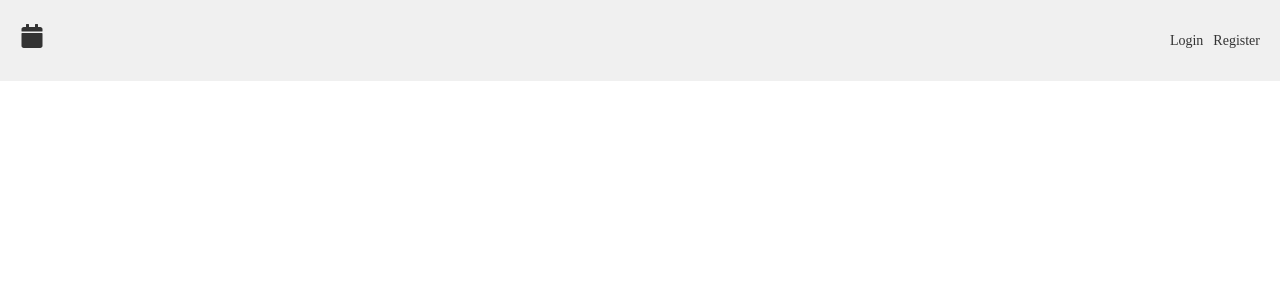
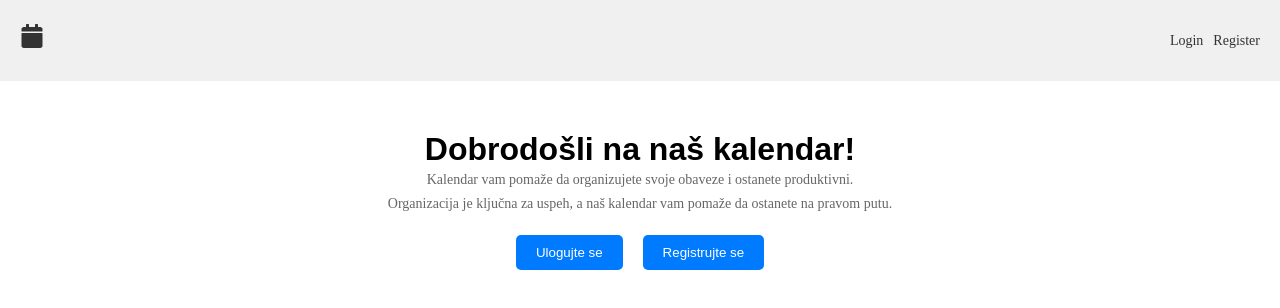
Before and after one commit to elab-development/internet-tehnologije-projekat-googlekalendar_2020_0195, a React (Create React App) app in the folder reactprojekat/: page / in a window 1280 px wide. Before the commit this address had no page. Shown: the top 308 px of the page. Built offline with nearby package versions, Linux system fonts and the light colour scheme.

Commit message:
kreirana pocetna stranica

```diff
--- a/reactprojekat/src/App.js
+++ b/reactprojekat/src/App.js
@@ -6,6 +6,7 @@ import Navbar from './Nav/Navbar';
 import Calendar from './Kalendar/Calendar';
 import Modal from './Kalendar/Modal';
 import GodisnjiKalendar from './Kalendar/GodisnjiKalendar/GodisnjiKalendar';
+import Pocetna from './Pocetna/Pocetna';
 
 function App() {
   const [token,setToken]=useState(null);
@@ -18,7 +19,11 @@ function App() {
     <Router>
       <div className="App">
         <Navbar token={token} setToken={setToken}> </Navbar>
+
+
         <Routes>
+        <Route path="/" element={<Pocetna />} />
+
           <Route path="/login" element={<Login setToken={setToken} />} />
           <Route path="/register" element={<Register />} />
           <Route path="/kalendar/godisnji" element={<GodisnjiKalendar />} />
--- a/reactprojekat/src/Nav/Navbar.jsx
+++ b/reactprojekat/src/Nav/Navbar.jsx
@@ -4,7 +4,7 @@ import axios from 'axios';
 import { FaCalendar } from "react-icons/fa";
 import './Navbar.css';
 const Navbar = ({token,setToken}) => {
-  const [isLoggedIn, setIsLoggedIn] = useState(false);
+
   let navigate=useNavigate();
 
 
@@ -12,7 +12,7 @@ const Navbar = ({token,setToken}) => {
     try {
 
       sessionStorage.removeItem('token');
-      setIsLoggedIn(false);
+
 
 
       await axios.post('http://127.0.0.1:8000/api/logout', null, {
@@ -45,6 +45,9 @@ const Navbar = ({token,setToken}) => {
           </>
         ) : (
           <>
+           <li>
+            <Link to="/kalendar/godisnji">Verski praznici</Link>
+            </li>
           <li>
             <Link to="/kalendar">Kalendar</Link>
             </li>
--- /dev/null
+++ b/reactprojekat/src/Pocetna/Pocetna.css
@@ -0,0 +1,24 @@
+.pocetna {
+    text-align: center;
+    margin-top: 50px;
+  }
+
+  .buttons {
+    margin-top: 20px;
+  }
+
+  .login-button,
+  .register-button {
+    padding: 10px 20px;
+    margin: 0 10px;
+    background-color: #007bff;
+    color: white;
+    border: none;
+    border-radius: 5px;
+    cursor: pointer;
+  }
+
+  .login-button:hover,
+  .register-button:hover {
+    background-color: #0056b3;
+  }
--- /dev/null
+++ b/reactprojekat/src/Pocetna/Pocetna.jsx
@@ -0,0 +1,29 @@
+import React from 'react';
+import { useNavigate } from 'react-router-dom';
+import './Pocetna.css';
+
+const Pocetna = () => {
+  const navigate = useNavigate(); // Koristimo useNavigate hook za navigaciju u URL
+
+  const handleLoginClick = () => {
+    navigate('/login'); // Preusmeravanje na '/login' putanju prilikom klika na dugme za login
+  };
+
+  const handleRegisterClick = () => {
+    navigate('/register'); // Preusmeravanje na '/register' putanju prilikom klika na dugme za registraciju
+  };
+
+  return (
+    <div className="pocetna">
+      <h1>Dobrodošli na naš kalendar!</h1>
+      <p>Kalendar vam pomaže da organizujete svoje obaveze i ostanete produktivni.</p>
+      <p>Organizacija je ključna za uspeh, a naš kalendar vam pomaže da ostanete na pravom putu.</p>
+      <div className="buttons">
+        <button className="login-button" onClick={handleLoginClick}>Ulogujte se</button>
+        <button className="register-button" onClick={handleRegisterClick}>Registrujte se</button>
+      </div>
+    </div>
+  );
+};
+
+export default Pocetna;
```
